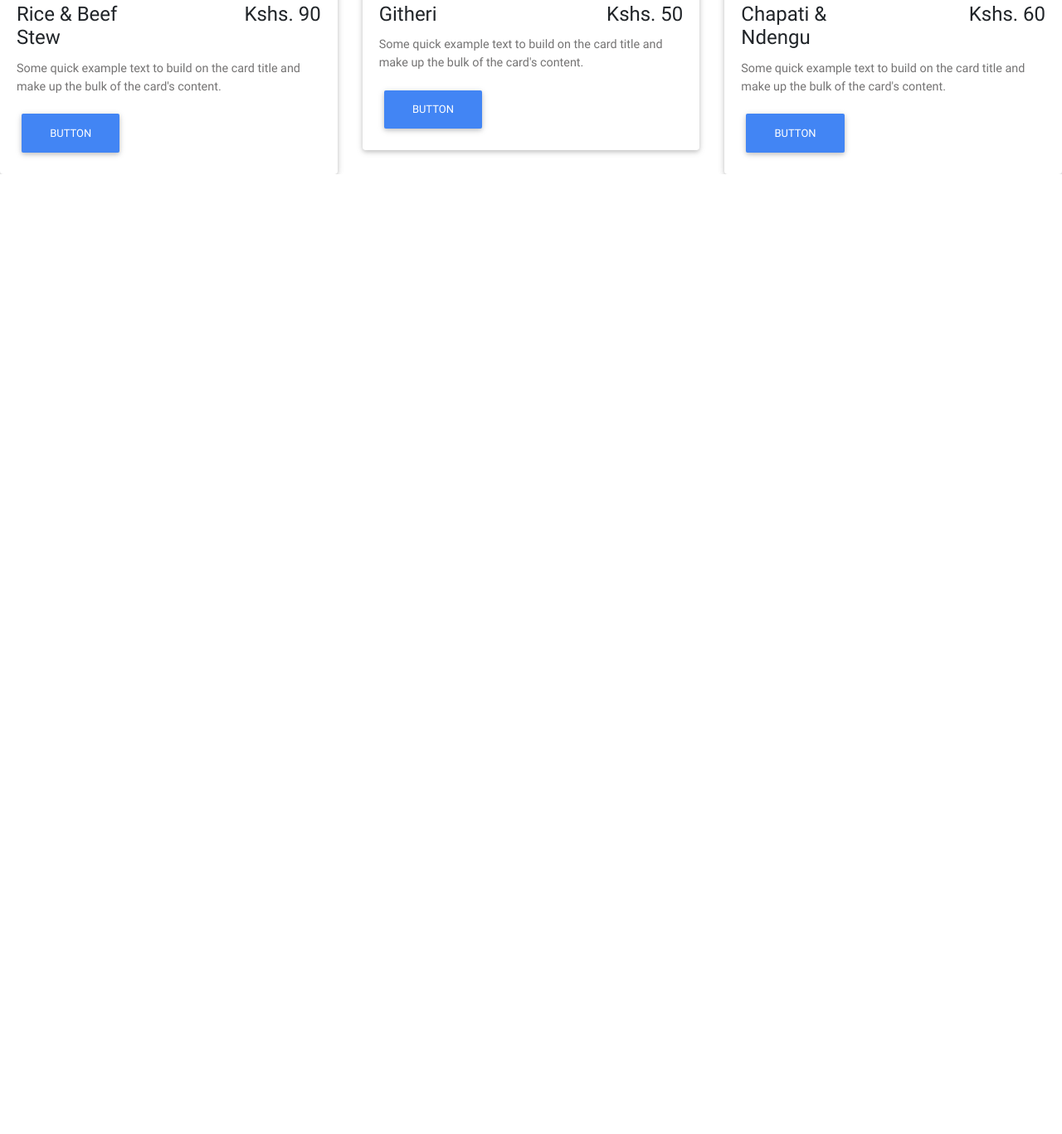
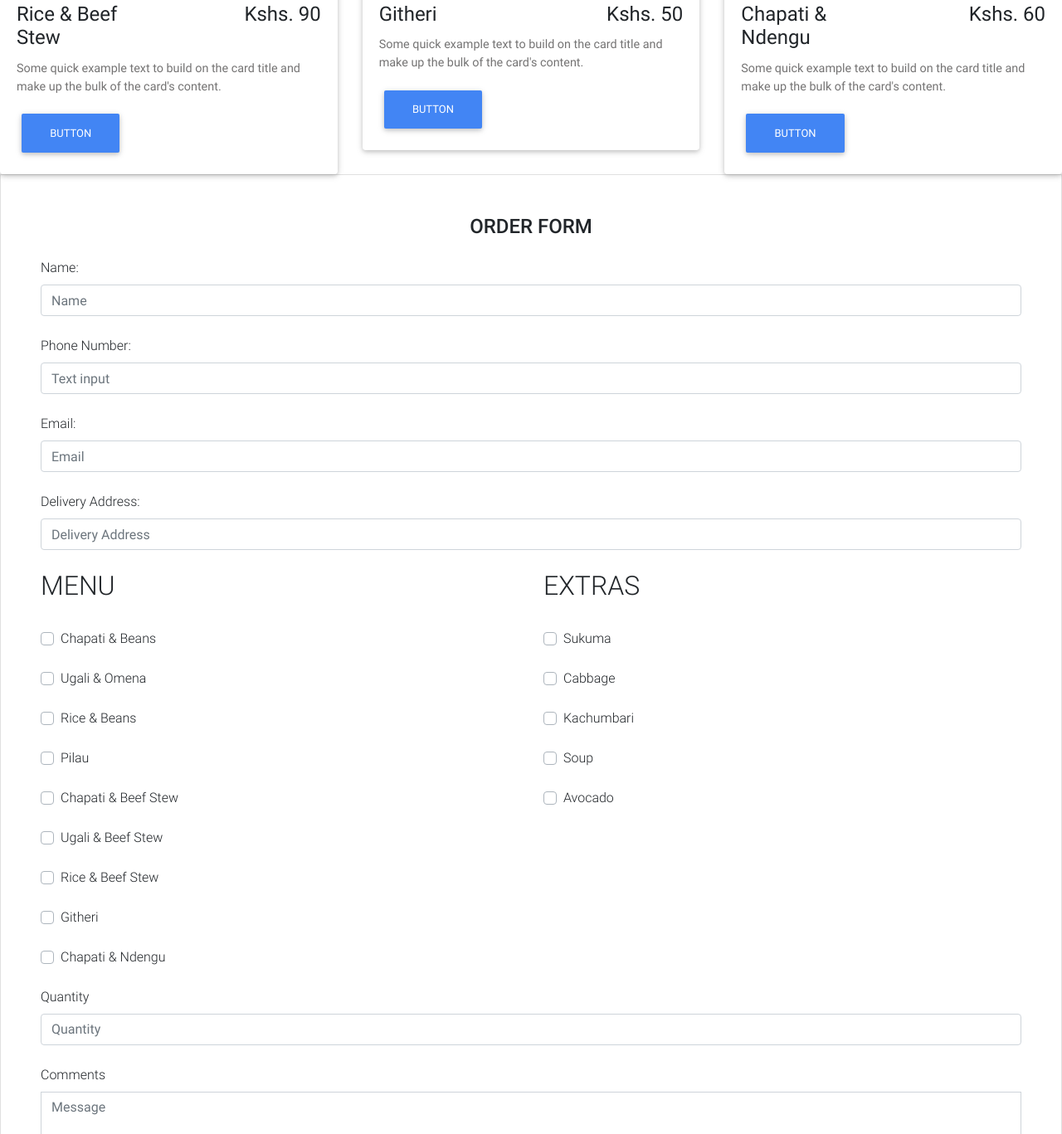
Before and after one commit to josylad/kibandaski, a plain HTML site: page index.html in a window 1280 px wide. Shown: the part 1433-2800 px from the top of the page at 83% size. Before the commit the page ends 1643 px from the top, so only its background shows below. Drawn offline with Linux system fonts and the light colour scheme.

Commit message:
create order form

```diff
--- a/index.html
+++ b/index.html
@@ -39,8 +39,12 @@
         <div class="card-body">
           <!--Title-->
           <div class="row">
-            <div class="col md-6">  <h4 class="card-title" >Chapati & Beans</h4></div>
-            <div class="col md-6">  <h4 class="card-title right" >Kshs. 70</h4></div>
+            <div class="col md-6">
+              <h4 class="card-title">Chapati & Beans</h4>
+            </div>
+            <div class="col md-6">
+              <h4 class="card-title right">Kshs. 70</h4>
+            </div>
 
           </div>
 
@@ -73,8 +77,12 @@
         <div class="card-body">
           <!--Title-->
           <div class="row">
-            <div class="col md-6">  <h4 class="card-title" >Ugali & Omena</h4></div>
-            <div class="col md-6">  <h4 class="card-title right" >Kshs. 70</h4></div>
+            <div class="col md-6">
+              <h4 class="card-title">Ugali & Omena</h4>
+            </div>
+            <div class="col md-6">
+              <h4 class="card-title right">Kshs. 70</h4>
+            </div>
 
           </div>
           <!--Text-->
@@ -106,8 +114,12 @@
         <div class="card-body">
           <!--Title-->
           <div class="row">
-            <div class="col md-6">  <h4 class="card-title" >Rice& Beans </h4></div>
-            <div class="col md-6">  <h4 class="card-title right" >Kshs. 60</h4></div>
+            <div class="col md-6">
+              <h4 class="card-title">Rice& Beans </h4>
+            </div>
+            <div class="col md-6">
+              <h4 class="card-title right">Kshs. 60</h4>
+            </div>
 
           </div>
           <!--Text-->
@@ -144,8 +156,12 @@
         <div class="card-body">
           <!--Title-->
           <div class="row">
-          <div class="col md-6">  <h4 class="card-title" >Pilau</h4></div>
-          <div class="col md-6">  <h4 class="card-title right" >Kshs. 100</h4></div>
+            <div class="col md-6">
+              <h4 class="card-title">Pilau</h4>
+            </div>
+            <div class="col md-6">
+              <h4 class="card-title right">Kshs. 100</h4>
+            </div>
 
           </div>
           <!--Text-->
@@ -177,8 +193,12 @@
         <div class="card-body">
           <!--Title-->
           <div class="row">
-          <div class="col md-6">  <h4 class="card-title" >Chapati & Beef Stew</h4></div>
-          <div class="col md-6">  <h4 class="card-title right" >Kshs. 80</h4></div>
+            <div class="col md-6">
+              <h4 class="card-title">Chapati & Beef Stew</h4>
+            </div>
+            <div class="col md-6">
+              <h4 class="card-title right">Kshs. 80</h4>
+            </div>
 
           </div>
           <!--Text-->
@@ -191,6 +211,7 @@
 
     </div>
     <!--Grid column-->
+
 
     <!--Grid column-->
     <div class="col-lg-4 col-md-6">
@@ -210,8 +231,12 @@
         <div class="card-body">
           <!--Title-->
           <div class="row">
-          <div class="col md-6">  <h4 class="card-title" >Ugali & Beef Stew</h4></div>
-          <div class="col md-6">  <h4 class="card-title right" >Kshs. 80</h4></div>
+            <div class="col md-6">
+              <h4 class="card-title">Ugali & Beef Stew</h4>
+            </div>
+            <div class="col md-6">
+              <h4 class="card-title right">Kshs. 80</h4>
+            </div>
 
           </div>
           <!--Text-->
@@ -248,8 +273,12 @@
         <div class="card-body">
           <!--Title-->
           <div class="row">
-          <div class="col md-6">  <h4 class="card-title" >Rice & Beef Stew</h4></div>
-          <div class="col md-6">  <h4 class="card-title right" >Kshs. 90</h4></div>
+            <div class="col md-6">
+              <h4 class="card-title">Rice & Beef Stew</h4>
+            </div>
+            <div class="col md-6">
+              <h4 class="card-title right">Kshs. 90</h4>
+            </div>
 
           </div>
           <!--Text-->
@@ -281,8 +310,12 @@
         <div class="card-body">
           <!--Title-->
           <div class="row">
-          <div class="col md-6">  <h4 class="card-title" >Githeri</h4></div>
-          <div class="col md-6">  <h4 class="card-title right" >Kshs. 50</h4></div>
+            <div class="col md-6">
+              <h4 class="card-title">Githeri</h4>
+            </div>
+            <div class="col md-6">
+              <h4 class="card-title right">Kshs. 50</h4>
+            </div>
 
           </div>
           <!--Text-->
@@ -314,8 +347,12 @@
         <div class="card-body">
           <!--Title-->
           <div class="row">
-          <div class="col md-6">  <h4 class="card-title" >Chapati & Ndengu</h4></div>
-          <div class="col md-6">  <h4 class="card-title right" >Kshs. 60</h4></div>
+            <div class="col md-6">
+              <h4 class="card-title">Chapati & Ndengu</h4>
+            </div>
+            <div class="col md-6">
+              <h4 class="card-title right">Kshs. 60</h4>
+            </div>
 
           </div>
           <!--Text-->
@@ -324,6 +361,7 @@
         </div>
 
       </div>
+
       <!--/.Card-->
 
     </div>
@@ -331,6 +369,122 @@
 
   </div>
   <!--Grid row-->
+  <form class="border border-light p-5">
+
+    <p class="h4 mb-4 text-center">ORDER FORM</p>
+
+    <label for="Name">Name:</label>
+    <input type="text" id="Name" class="form-control mb-4" placeholder="Name">
+    <label for="phone">Phone Number:</label>
+    <input type="number" id="phone" class="form-control mb-4" placeholder="Text input">
+    <label for="email">Email:</label>
+    <input type="email" id="email" class="form-control mb-4" placeholder="Email">
+
+    <label for="address">Delivery Address:</label>
+    <input type="text" id="address" class="form-control mb-4" placeholder="Delivery Address">
+    <div class="conatiner">
+      <div class="row">
+        <div class="col-6">
+          <strong><h2>MENU</h2></strong>
+          <br>
+        </div>
+
+        <div class="col-6">
+          <strong><h2>EXTRAS</h2></strong>
+          <br>
+        </div>
+
+      </div>
+      </div>
+
+
+
+
+      <div class="row">
+
+        <div class="col-md-6">
+          <div class="custom-control custom-checkbox mb-4">
+            <input type="checkbox" class="custom-control-input" id="chapatiBeans">
+            <label class="custom-control-label" for="checkbox">Chapati & Beans</label>
+          </div>
+
+          <div class="custom-control custom-checkbox mb-4">
+            <input type="checkbox" class="custom-control-input" id="ugaliOmena">
+            <label class="custom-control-label" for="checkbox">Ugali & Omena</label>
+          </div>
+
+          <div class="custom-control custom-checkbox mb-4">
+            <input type="checkbox" class="custom-control-input" id="riceBeans">
+            <label class="custom-control-label" for="checkbox">Rice & Beans</label>
+          </div>
+          <div class="custom-control custom-checkbox mb-4">
+            <input type="checkbox" class="custom-control-input" id="pilau">
+            <label class="custom-control-label" for="checkbox">Pilau</label>
+          </div>
+
+          <div class="custom-control custom-checkbox mb-4">
+            <input type="checkbox" class="custom-control-input" id="chapatiBeefStew">
+            <label class="custom-control-label" for="checkbox">Chapati & Beef Stew</label>
+          </div>
+
+          <div class="custom-control custom-checkbox mb-4">
+            <input type="checkbox" class="custom-control-input" id="ugaliBeefStew">
+            <label class="custom-control-label" for="checkbox">Ugali & Beef Stew</label>
+          </div>
+          <div class="custom-control custom-checkbox mb-4">
+            <input type="checkbox" class="custom-control-input" id="riceBeefStew">
+            <label class="custom-control-label" for="checkbox">Rice & Beef Stew</label>
+          </div>
+
+          <div class="custom-control custom-checkbox mb-4">
+            <input type="checkbox" class="custom-control-input" id="githeri">
+            <label class="custom-control-label" for="checkbox">Githeri</label>
+          </div>
+
+          <div class="custom-control custom-checkbox mb-4">
+            <input type="checkbox" class="custom-control-input" id="chapatiNdengu">
+            <label class="custom-control-label" for="checkbox">Chapati & Ndengu</label>
+          </div>
+
+        </div>
+
+        <div class="col-md-6">
+          <div class="custom-control custom-checkbox mb-4">
+            <input type="checkbox" class="custom-control-input" id="sukuma">
+            <label class="custom-control-label" for="checkbox">Sukuma</label>
+          </div>
+          <div class="custom-control custom-checkbox mb-4">
+            <input type="checkbox" class="custom-control-input" id="cabbage">
+            <label class="custom-control-label" for="checkbox">Cabbage</label>
+          </div>
+          <div class="custom-control custom-checkbox mb-4">
+            <input type="checkbox" class="custom-control-input" id="kachumbari">
+            <label class="custom-control-label" for="checkbox">Kachumbari</label>
+          </div>
+
+          <div class="custom-control custom-checkbox mb-4">
+            <input type="checkbox" class="custom-control-input" id="soup">
+            <label class="custom-control-label" for="checkbox">Soup</label>
+          </div>
+
+          <div class="custom-control custom-checkbox mb-4">
+            <input type="checkbox" class="custom-control-input" id="avocado">
+            <label class="custom-control-label" for="checkbox">Avocado</label>
+          </div>
+
+        </div>
+
+      </div>
+
+
+      <label for="quantity">Quantity</label>
+      <input type="number" id="quantity" class="form-control mb-4" placeholder="Quantity">
+
+      <label for="comment">Comments</label>
+      <textarea class="form-control rounded-0" id="comment" rows="3" placeholder="Message"></textarea>
+      <br>
+      <button class="btn btn-info btn-block" type="submit">Submit Order</button>
+  </form>
 
 
   <!-- SCRIPTS -->
```
Lines whose indentation alone changed are shown as unchanged.
